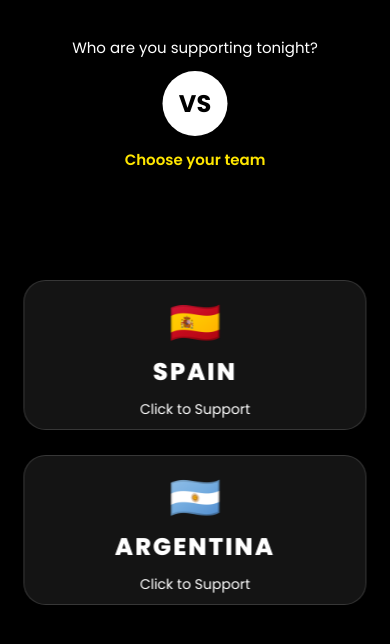
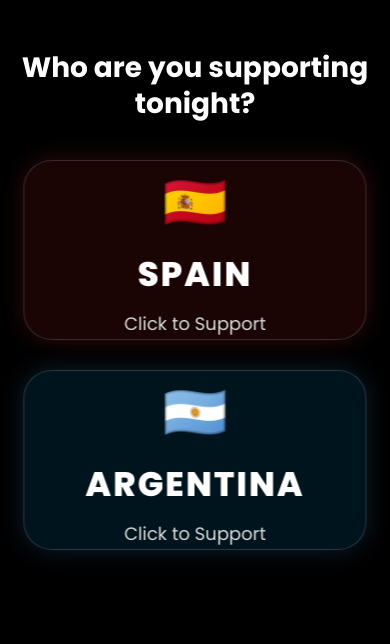
Before and after one commit to Shinnousuke/fifa, a website: page index.html in a window 390 px wide. Drawn offline with nearby package versions, Linux system fonts and the light colour scheme.

Commit message:
Update style.css

```diff
--- a/style.css
+++ b/style.css
@@ -167,88 +167,112 @@ html,body{
 
 
 
-/* MOBILE CLEAN DESIGN */
+/* ================= MOBILE ================= */
 
 @media (max-width:650px){
 
-html,body{
+html,
+body{
     overflow:hidden;
 }
 
-/* Center section */
+/* Hide VS circle */
+.vs{
+    display:none;
+}
+
+/* Center text */
+
 .center{
     position:absolute;
-    top:30px;
+    top:40px;
     left:50%;
     transform:translateX(-50%);
     width:90%;
     text-align:center;
 }
 
-.title{
-    font-size:34px;
-}
-
 .subtitle{
-    font-size:15px;
-    margin-top:6px;
-}
-
-.vs{
-    width:65px;
-    height:65px;
-    margin:12px auto;
-    font-size:24px;
+    font-size:28px;
+    font-weight:700;
+    line-height:1.3;
 }
 
 #status{
-    margin-top:8px;
-    font-size:15px;
+    display:none;
 }
 
 /* Cards */
 
 .team{
     position:absolute;
-    width:88%;
     left:50%;
     transform:translateX(-50%);
 
-    height:150px;
-
-    border-radius:22px;
-    background:rgba(255,255,255,.08);
-    backdrop-filter:blur(10px);
-    border:1px solid rgba(255,255,255,.15);
+    width:88%;
+    height:180px;
 
     display:flex;
     justify-content:center;
     align-items:center;
+
+    border-radius:28px;
+
+    backdrop-filter:blur(10px);
+    border:1px solid rgba(255,255,255,.15);
+
+    transition:.3s;
 }
 
-/* Fixed pixel positions instead of vh */
+/* Spain */
 
 .left{
-    top:280px;
+    top:160px;
+    background:rgba(120,20,20,.22);
+    box-shadow:0 0 25px rgba(255,70,70,.18);
 }
 
+/* Argentina */
+
 .right{
-    top:455px;
+    top:370px;
+    background:rgba(0,80,120,.25);
+    box-shadow:0 0 25px rgba(80,180,255,.18);
+}
+
+.team-content{
+    text-align:center;
+    color:#fff;
 }
 
 .team-content h1{
-    font-size:42px;
+    font-size:52px;
+    margin-bottom:8px;
 }
 
 .team-content h2{
-    font-size:24px;
+    font-size:34px;
+    font-weight:800;
+    letter-spacing:2px;
+    margin-bottom:8px;
 }
 
 .team-content p{
-    font-size:14px;
-}
+    font-size:18px;
+    color:#d9d9d9;
 }
 
+/* Hover */
+
+.left:hover{
+    transform:translateX(-50%) scale(1.03);
+}
+
+.right:hover{
+    transform:translateX(-50%) scale(1.03);
+}
+
+}
 /* Very small phones */
 
 @media(max-width:380px){
```
